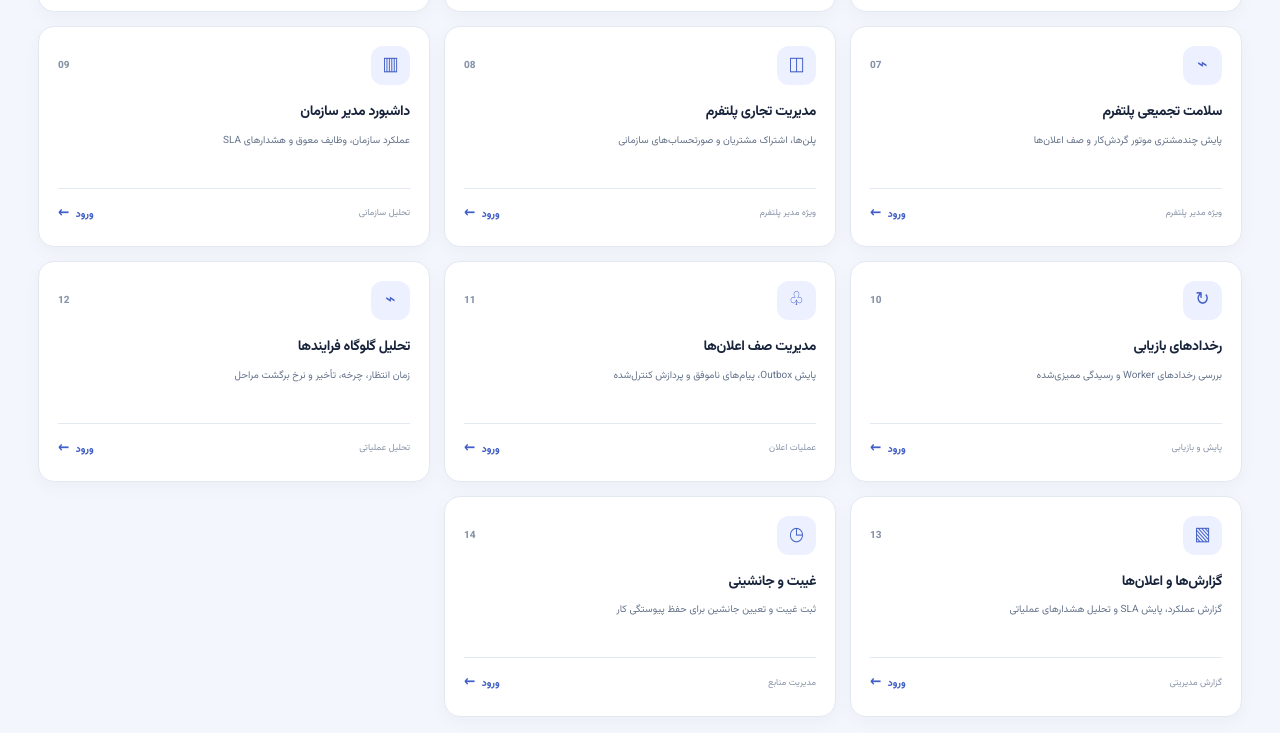
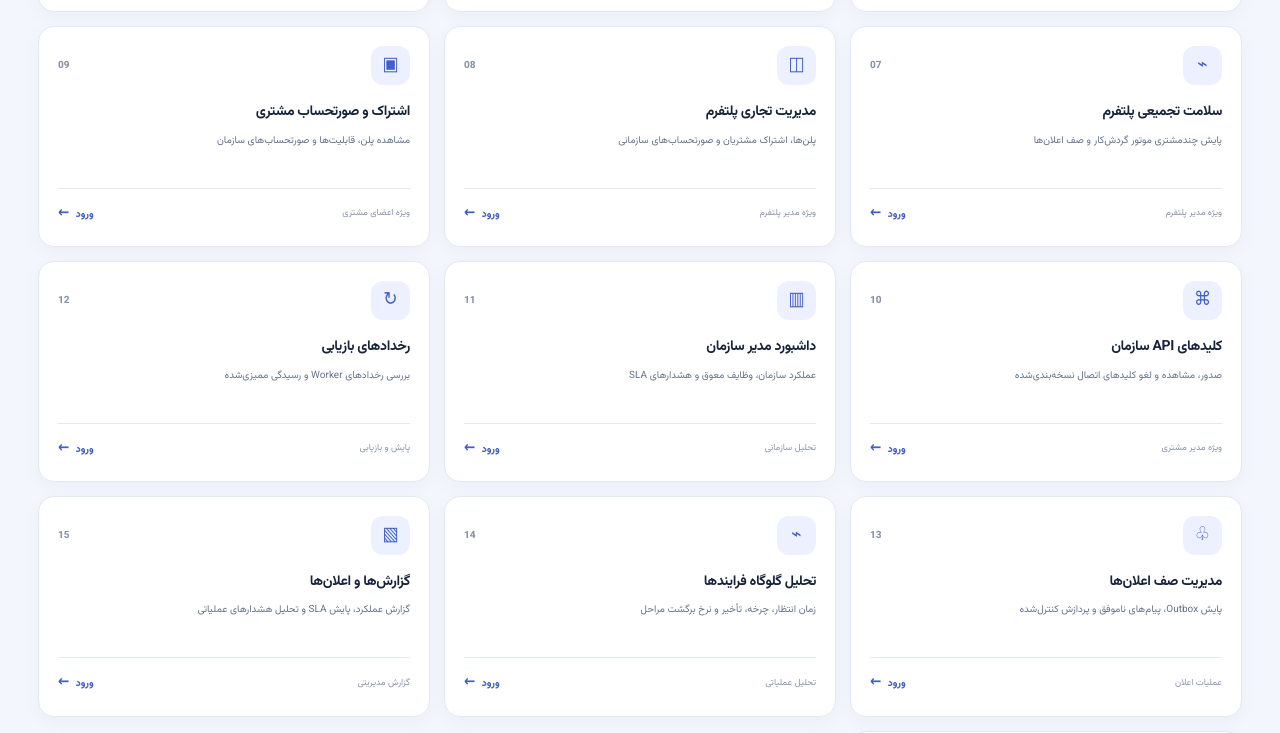
Before and after one commit to godsparadise1111/Fsb, a Next.js app in the folder apps/web/: page / in a window 1280 px wide. Shown: the part 1484-2217 px from the top of the page. Built offline with nearby package versions, Linux system fonts and the light colour scheme.

Commit message:
feat(web): link tenant commercial and API access pages

```diff
--- a/apps/web/src/app/page.tsx
+++ b/apps/web/src/app/page.tsx
@@ -7,6 +7,8 @@ const modules = [
   { title: 'داشبورد مدیریتی مشتری', description: 'شاخص‌های کلان، وظایف، فرایندها و هشدارهای سازمان', status: 'نمای مدیریتی', href: '/dashboard', icon: '▦' },
   { title: 'سلامت تجمیعی پلتفرم', description: 'پایش چندمشتری موتور گردش‌کار و صف اعلان‌ها', status: 'ویژه مدیر پلتفرم', href: '/platform-workflow-health', icon: '⌁' },
   { title: 'مدیریت تجاری پلتفرم', description: 'پلن‌ها، اشتراک مشتریان و صورتحساب‌های سازمانی', status: 'ویژه مدیر پلتفرم', href: '/platform-commercial', icon: '◫' },
+  { title: 'اشتراک و صورتحساب مشتری', description: 'مشاهده پلن، قابلیت‌ها و صورتحساب‌های سازمان', status: 'ویژه اعضای مشتری', href: '/tenant-commercial', icon: '▣' },
+  { title: 'کلیدهای API سازمان', description: 'صدور، مشاهده و لغو کلیدهای اتصال نسخه‌بندی‌شده', status: 'ویژه مدیر مشتری', href: '/tenant-api-keys', icon: '⌘' },
   { title: 'داشبورد مدیر سازمان', description: 'عملکرد سازمان، وظایف معوق و هشدارهای SLA', status: 'تحلیل سازمانی', href: '/organization-dashboard', icon: '▥' },
   { title: 'رخدادهای بازیابی', description: 'بررسی رخدادهای Worker و رسیدگی ممیزی‌شده', status: 'پایش و بازیابی', href: '/recovery-incidents', icon: '↻' },
   { title: 'مدیریت صف اعلان‌ها', description: 'پایش Outbox، پیام‌های ناموفق و پردازش کنترل‌شده', status: 'عملیات اعلان', href: '/notifications', icon: '♧' },
```
